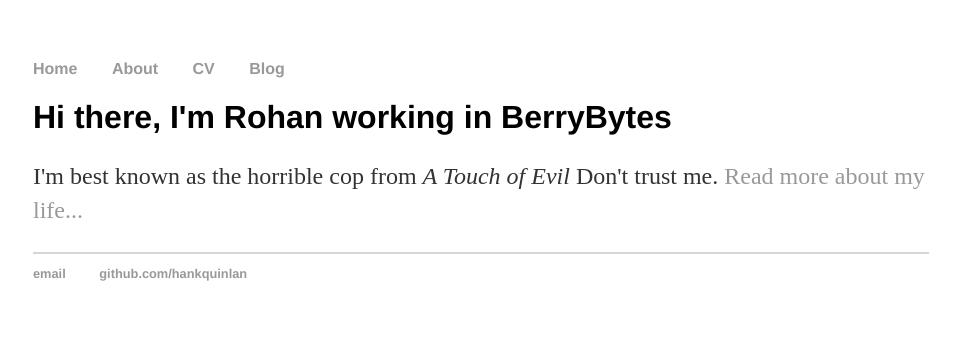
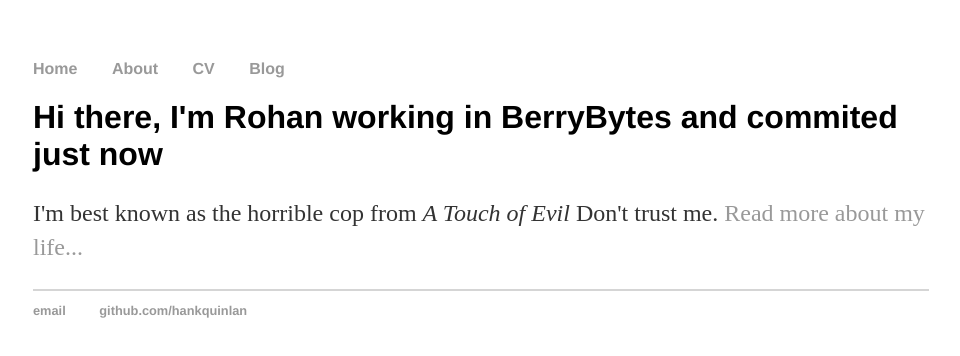
Before and after one commit to lucifer140/css-html, a plain HTML site: page index.html in a window 1280 px wide. Shown: the whole page, without its empty margins (159-1119 px from the left). Drawn offline with Linux system fonts and the light colour scheme; files that its build step writes are made by us from their sources.

Commit message:
Update index.html

```diff
--- a/index.html
+++ b/index.html
@@ -15,7 +15,7 @@
 		</nav>
 		<div class="container">
     		<div class="blurb">
-        		<h1>Hi there, I'm Rohan working in BerryBytes</h1>
+        		<h1>Hi there, I'm Rohan working in BerryBytes and commited just now</h1>
 				<p>I'm best known as the horrible cop from <em>A Touch of Evil</em> Don't trust me. <a href="/about">Read more about my life...</a></p>
     		</div><!-- /.blurb -->
 		</div><!-- /.container -->
```
